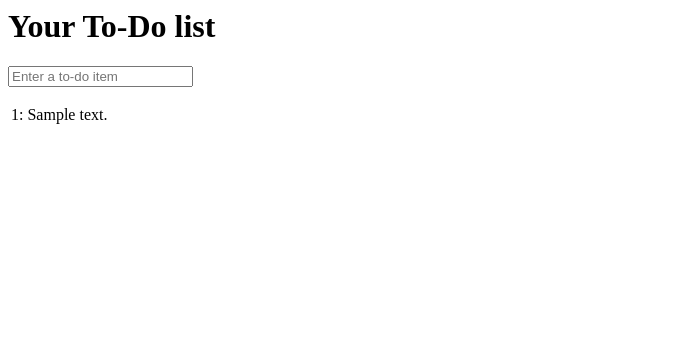
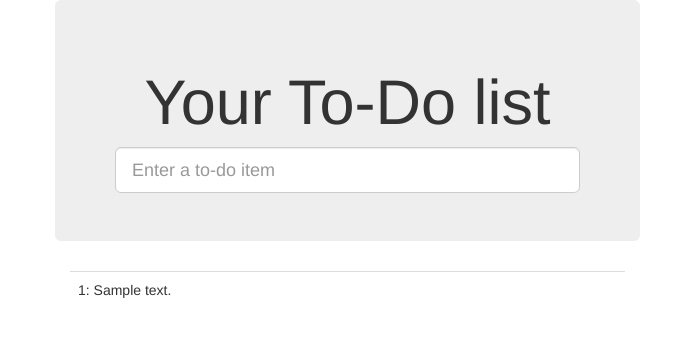
Before and after one commit to hanshuhuan/testclass, a Django app: template web/templates/list.html in a window 1280 px wide. Shown: the top 337 px of the page, without its empty margins (0-695 px from the left). Run offline with Django 4.2, Linux system fonts and the light colour scheme; the template is opened without the code that fills it: values that come from a table or form of the project are taken from there, others are empty; tables that the repository leaves empty hold one stand-in row (values such as "Sample post"); some libraries are stand-ins or nearby versions.

Commit message:
message22:use bootstrap to improve layout

```diff
--- a/functional_tests/tests.py
+++ b/functional_tests/tests.py
@@ -1,14 +1,13 @@
-from email import header
 from selenium import webdriver
 from selenium.webdriver.common.keys import Keys
 import time
 from selenium.webdriver.common.by import By
-from django.test import LiveServerTestCase
+from django.contrib.staticfiles.testing import StaticLiveServerTestCase
 from selenium.common.exceptions import WebDriverException
 
 Max_Wait=10
 
-class NewVisitorTest(LiveServerTestCase):
+class NewVisitorTest(StaticLiveServerTestCase):
 
     def setUp(self):
         self.browser = webdriver.Firefox()
--- a/notes/settings.py
+++ b/notes/settings.py
@@ -121,7 +121,7 @@ USE_TZ = True
 # Static files (CSS, JavaScript, Images)
 # https://docs.djangoproject.com/en/4.2/howto/static-files/
 
-STATIC_URL = "static/"
+STATIC_URL = "/static/"
 
 # Default primary key field type
 # https://docs.djangoproject.com/en/4.2/ref/settings/#default-auto-field
--- a/web/templates/base.html
+++ b/web/templates/base.html
@@ -1,14 +1,33 @@
-<html>
+<!DOCTYPE html>
+<html lang="en">
     <head>
+        <meta charset="utf-8">
+        <meta http-equiv="X-UA-Compatible" content="IE=edge">
+        <meta name="viewport" content="width=device-width, initial-scale=1">
         <title>To-Do lists</title>
+        <link href="/static/bootstrap/css/bootstrap.min.css" rel="stylesheet" >
     </head>
     <body>
+        <div class="container">
+            <div class="row">
+                <div class="col-md-6 offset-md-3 jumbotron">
+                    <div class="text-center">
                         <h1>{% block header_text %}{% endblock %}</h1>
                         <form method="POST" action='{% block form_action %}{% endblock %}'>
-            <input name="item_text" id="id_new_item" placeholder="Enter a to-do item" />
+                            <input name="item_text" id="id_new_item"
+                            class="form-control input-lg"
+                            placeholder="Enter a to-do item" />
                             {% csrf_token %}
                         </form>
+                    </div>
+                </div>
+            </div>
+             <div class="row">
+                <div class="col-md-6 offset-md-3">
                     {% block table %}
                     {% endblock %}
+                </div>
+            </div>
+        </div>
     </body>
 </html>
--- a/web/templates/list.html
+++ b/web/templates/list.html
@@ -2,7 +2,7 @@
 {% block header_text %}Your To-Do list{% endblock %}
 {% block form_action %}/web/{{ list.id }}/add_item{% endblock %}
 {% block table %}
-    <table id="id_list_table">
+    <table id="id_list_table" class="table">
         {% for item in list.item_set.all %}
             <tr><td>{{ forloop.counter }}: {{ item.text }}</td></tr>
         {% endfor %}
```
Lines whose indentation alone changed are shown as unchanged.
